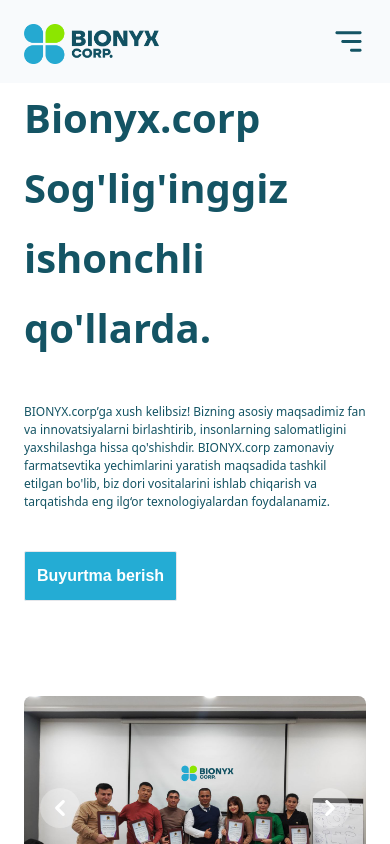
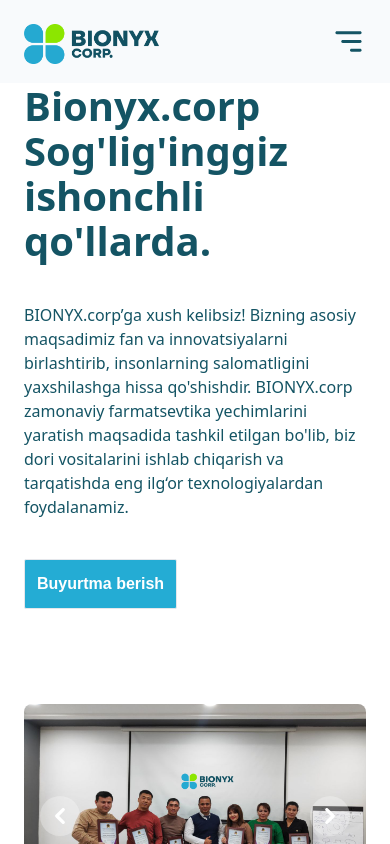
Before and after one commit to shakhrukhturayev/bionyx, a React (Create React App) app: page / in a window 390 px wide. Shown: the top 844 px of the page. Built offline with nearby package versions, Linux system fonts and the light colour scheme.

Commit message:
Apteka location updated

```diff
--- a/src/components/delivery.jsx
+++ b/src/components/delivery.jsx
@@ -9,7 +9,7 @@
     >
       <div className="flex-1 max-w-[800px]">
         <h1 className="text-[40px] font-bold sm:text-[60px] pt-2 sm:leading-[70px] leading-[40px] text-[#145464]">
-          Dorilarimizni  <span className="text-[#f63f46]">Arzon</span> <span className="text-[#149f4f]"> Apteka</span> dasturidan yoki Shahar dorixonalaridan topishinggiz mumkin!
+          Dorilarimizni  <a href="https://arzonapteka.uz/ru/search?medicine=79800&region=22397&view=list&filter=all" className="hover:underline duration-500 ease-in-out"><span className="text-[#f63f46]">Arzon</span> <span className="text-[#149f4f]"> Apteka</span></a> dasturidan yoki Shahar dorixonalaridan topishinggiz mumkin!
         </h1>
         <p className="text-2xl pt-10 text-darkGreen sm:leading-[50px] pb-10">
           1-3 ish kunida mahsulotlar o'z egasiga yetkazilishi kafolatlanadi.
--- a/src/components/header.jsx
+++ b/src/components/header.jsx
@@ -8,10 +8,10 @@
       className={` ${styles.DisplayBetween} ${styles.PaddingX} flex flex-wrap w-full `}
     id="home">
       <div className="w-full lg:w-1/2">
-        <h1 className="text-[40px] font-bold sm:text-[60px] sm:pt-[250px] leading-[70px] text-[#145464]">
+        <h1 className="text-[40px] font-bold sm:text-[60px] sm:pt-[250px] sm:leading-[70px] leading-[45px] text-[#145464]">
           Bionyx.corp <br /> Sog'lig'inggiz ishonchli qo'llarda.
         </h1>
-        <p className="mt-10 max-w-[540px] text-[12px]  sm:text-[20px] font-[400] text-[#145464]">
+        <p className="mt-10 max-w-[540px] text-[16px]  sm:text-[20px] font-[400] text-[#145464]">
           BIONYX.corp’ga xush kelibsiz! Bizning asosiy maqsadimiz fan va
           innovatsiyalarni birlashtirib, insonlarning salomatligini yaxshilashga
           hissa qo'shishdir. BIONYX.corp zamonaviy farmatsevtika yechimlarini
```
